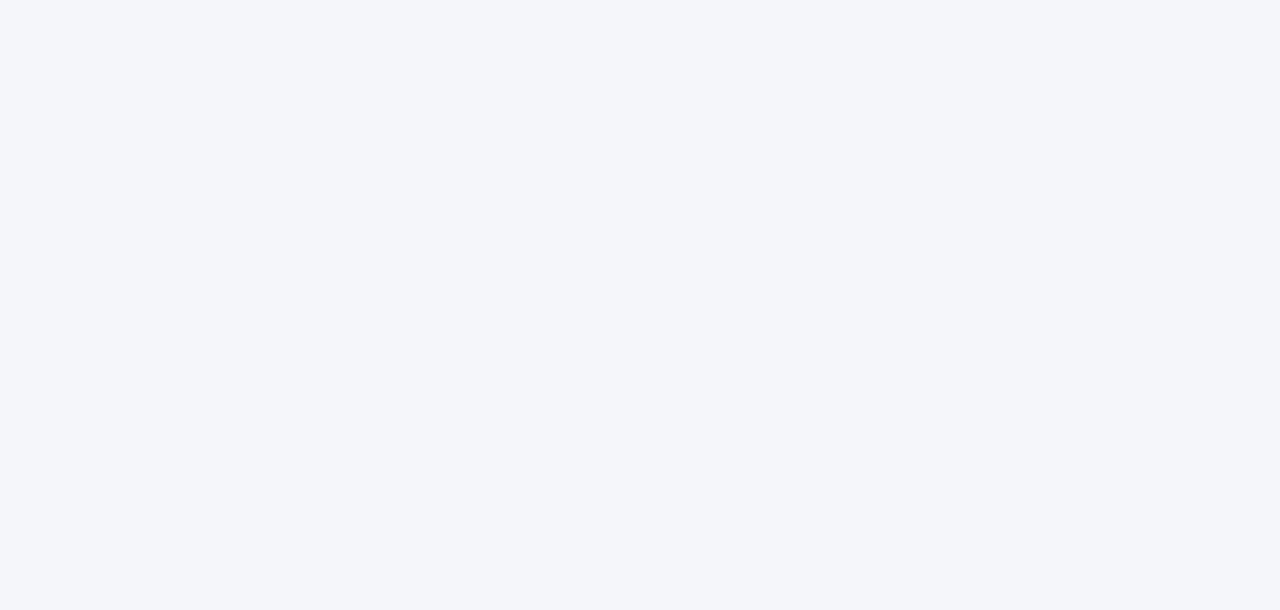
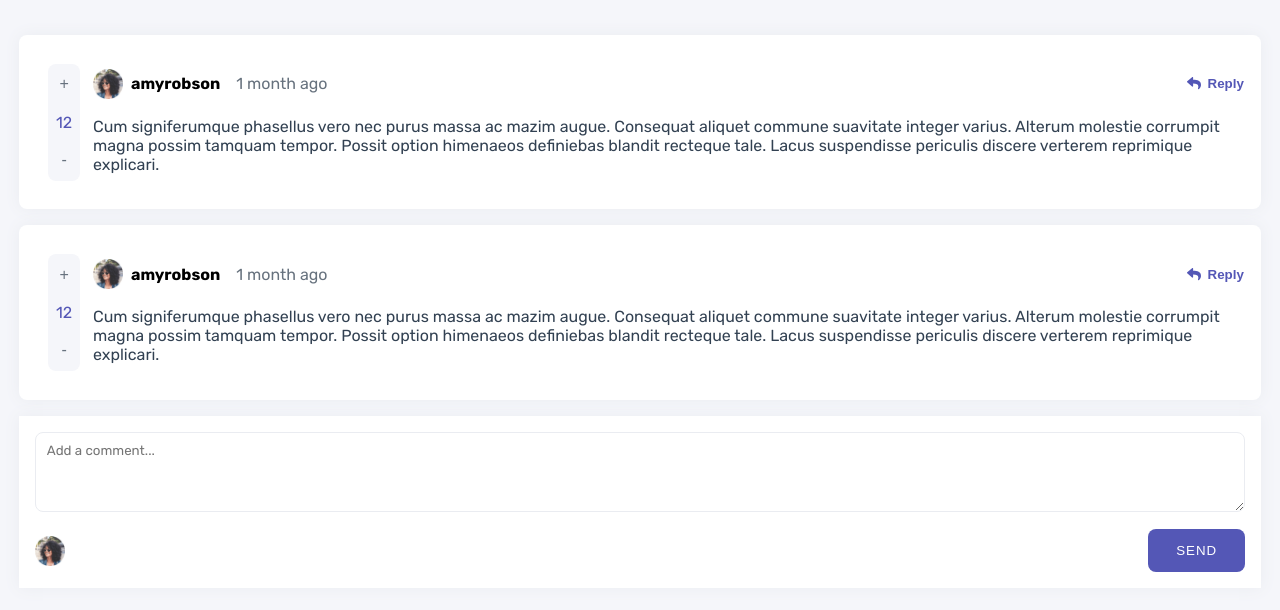
Before and after one commit to SquirrelloDev/interactive-comments, a React (Create React App) app: page / in a window 1280 px wide. Shown: the top 610 px of the page. Built offline with nearby package versions, Linux system fonts and the light colour scheme.

Commit message:
Added styling for comments and for comment form

```diff
--- a/src/App.js
+++ b/src/App.js
@@ -1,8 +1,12 @@
+import {useState} from "react";
+import Wrapper from "./components/UI/Wrapper";
+
 function App() {
+  const [loggedUser, setLoggedUser] = useState('julisomo');
   return (
-    <div className="App">
-
-    </div>
+    <>
+      <Wrapper/>
+    </>
   );
 }
 
--- /dev/null
+++ b/src/components/Comments/Comment.js
@@ -0,0 +1,16 @@
+import Avatar from "../UI/Avatar";
+import Vote from "../Vote/Vote";
+import classes from "../../sass/components/Comment.module.scss";
+import IconButton from "../UI/IconButton";
+import replyIcon from '../../images/icon-reply.svg'
+
+const Comment = () => {
+  return (
+      <div className={classes.comment}>
+          <div className={classes.comment__header}><Avatar/><span>amyrobson</span><span>1 month ago</span></div>
+          <div className={classes.comment__content}><p>Cum signiferumque phasellus vero nec purus massa ac mazim augue. Consequat aliquet commune suavitate integer varius. Alterum molestie corrumpit magna possim tamquam tempor. Possit option himenaeos definiebas blandit recteque tale. Lacus suspendisse periculis discere verterem reprimique explicari.</p></div>
+          <div className={classes.comment__vote}><Vote/></div> <div className={classes.comment__actions}><IconButton icon={replyIcon}>Reply</IconButton></div>
+      </div>
+  )
+}
+export default Comment;
--- /dev/null
+++ b/src/components/Comments/CommentCointainer.js
@@ -0,0 +1,12 @@
+import Comment from "./Comment";
+
+const CommentCointainer = () => {
+    return (
+        <div>
+            <Comment/>
+            <Comment/>
+        </div>
+
+    )
+}
+export default CommentCointainer;
--- /dev/null
+++ b/src/components/Comments/CommentForm.js
@@ -0,0 +1,15 @@
+import classes from "../../sass/components/CommentForm.module.scss";
+import Avatar from "../UI/Avatar";
+
+const CommentForm = () => {
+  return(
+      <form className={classes.form}>
+          <textarea className={classes['form__comment-text']} placeholder={"Add a comment..."}/>
+          <div className={classes['form__bottom-section']}>
+              <Avatar/>
+              <button className={classes['form__bottom-section__btn']}>Send</button>
+          </div>
+      </form>
+  )
+}
+export default CommentForm;
--- /dev/null
+++ b/src/components/UI/Wrapper.js
@@ -0,0 +1,13 @@
+import CommentCointainer from "../Comments/CommentCointainer";
+import CommentForm from "../Comments/CommentForm";
+import classes from "../../sass/components/Wrapper.module.scss";
+
+const Wrapper = () => {
+  return (
+      <div className={classes.wrapper}>
+          <CommentCointainer/>
+          <CommentForm/>
+      </div>
+  )
+}
+export default Wrapper;
--- /dev/null
+++ b/src/sass/components/Comment.module.scss
@@ -0,0 +1,58 @@
+@use "../utils" as *;
+.comment{
+  margin: 1em 0;
+  padding: 1em;
+  display: grid;
+  grid-template-areas:
+          "user user"
+          "content content"
+          "voting action";
+  background-color: $white;
+  border-radius: 8px;
+  box-shadow: 0 0 15px $light-gray;
+
+  @include respond-to('l'){
+    grid-template-areas:
+            "voting user action"
+            "voting content content";
+  }
+
+  &__header{
+    margin: .5em 0;
+    grid-area: user;
+    display: flex;
+    align-items: center;
+    span{
+      margin: 0 .5em;
+      &:first-of-type{
+        font-weight: $bold;
+      }
+      &:last-of-type{
+        color: $grayish-blue;
+      }
+    }
+  }
+  &__content{
+    grid-area: content;
+    p{
+      color: $dark-blue;
+    }
+  }
+  &__vote{
+    grid-area: voting;
+    justify-self: flex-start;
+    margin-top: 1em;
+    @include respond-to('l'){
+      margin: .8em;
+    }
+  }
+  &__actions{
+    grid-area: action;
+    justify-self: flex-end;
+    align-self: center;
+    margin-top: 1em;
+    @include respond-to('l'){
+      margin-top: 0;
+    }
+  }
+}
--- /dev/null
+++ b/src/sass/components/CommentForm.module.scss
@@ -0,0 +1,32 @@
+@use "../utils" as *;
+.form{
+  padding: 1em;
+  background-color: $white;
+  box-shadow: 0 0 15px $light-gray;
+  &__comment-text{
+    margin-bottom: 1em;
+    padding: .8em;
+    width: 100%;
+    height: 80px;
+    border: 1px solid $light-gray;
+    border-radius: 8px;
+    font-family: $family;
+    resize: vertical;
+  }
+  &__bottom-section{
+    display: flex;
+    justify-content: space-between;
+    align-items: center;
+    &__btn{
+      padding: 1em 2em;
+      background-color: $moderate-blue;
+      color: $white;
+      text-transform: uppercase;
+      font-weight: $medium;
+      letter-spacing: 1px;
+      cursor: pointer;
+      border: 1px solid transparent;
+      border-radius: 8px;
+    }
+  }
+}
--- a/src/sass/components/IconButton.module.scss
+++ b/src/sass/components/IconButton.module.scss
@@ -6,6 +6,7 @@
   background: none;
   font-weight: $bold;
   color: $moderate-blue;
+  cursor: pointer;
   &--danger{
     color: $soft-red;
   }
--- a/src/sass/components/Vote.module.scss
+++ b/src/sass/components/Vote.module.scss
@@ -14,6 +14,7 @@
     border: 1px solid transparent;
     overflow: hidden;
     color: $grayish-blue;
+    cursor: pointer;
   }
   &__score{
     padding: .5em;
--- /dev/null
+++ b/src/sass/components/Wrapper.module.scss
@@ -0,0 +1,3 @@
+.wrapper{
+  padding: 1.2em;
+}
```
